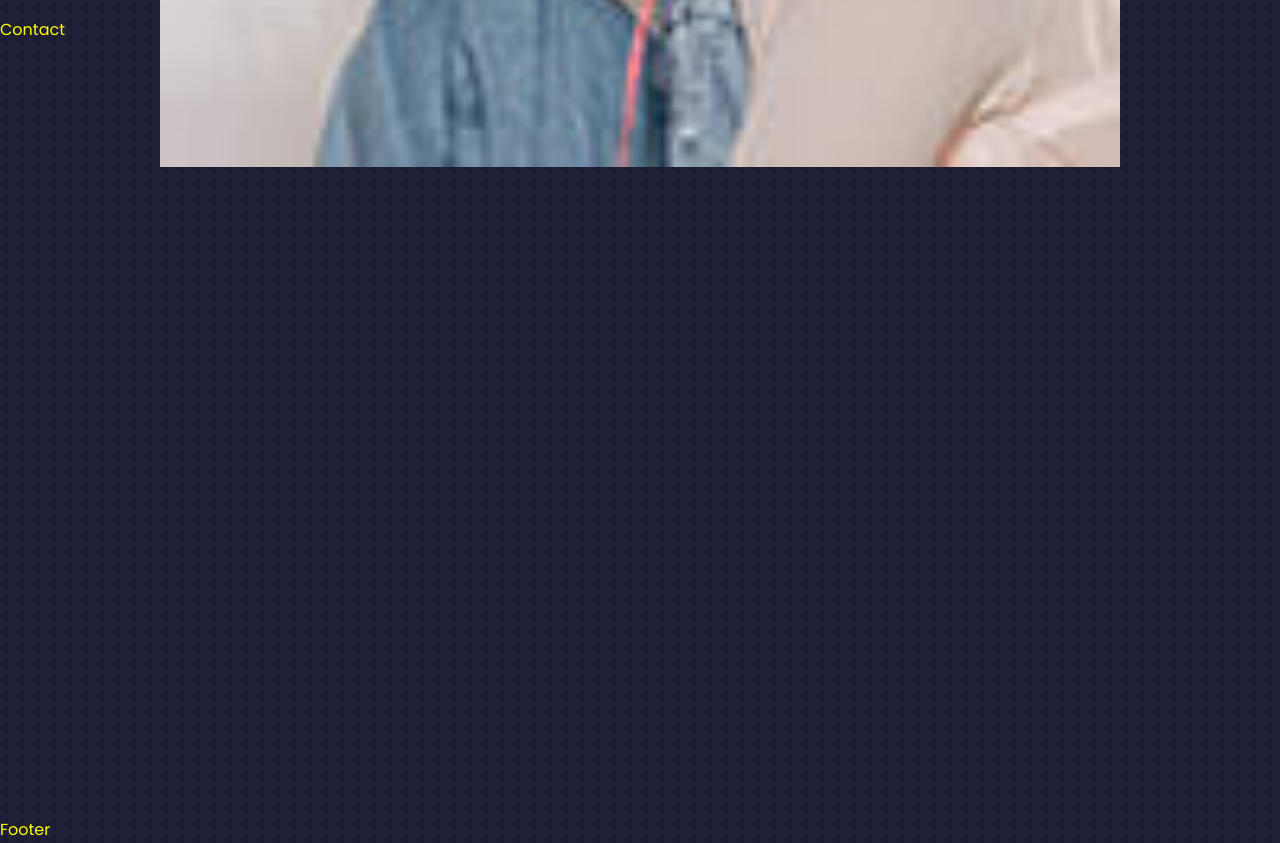
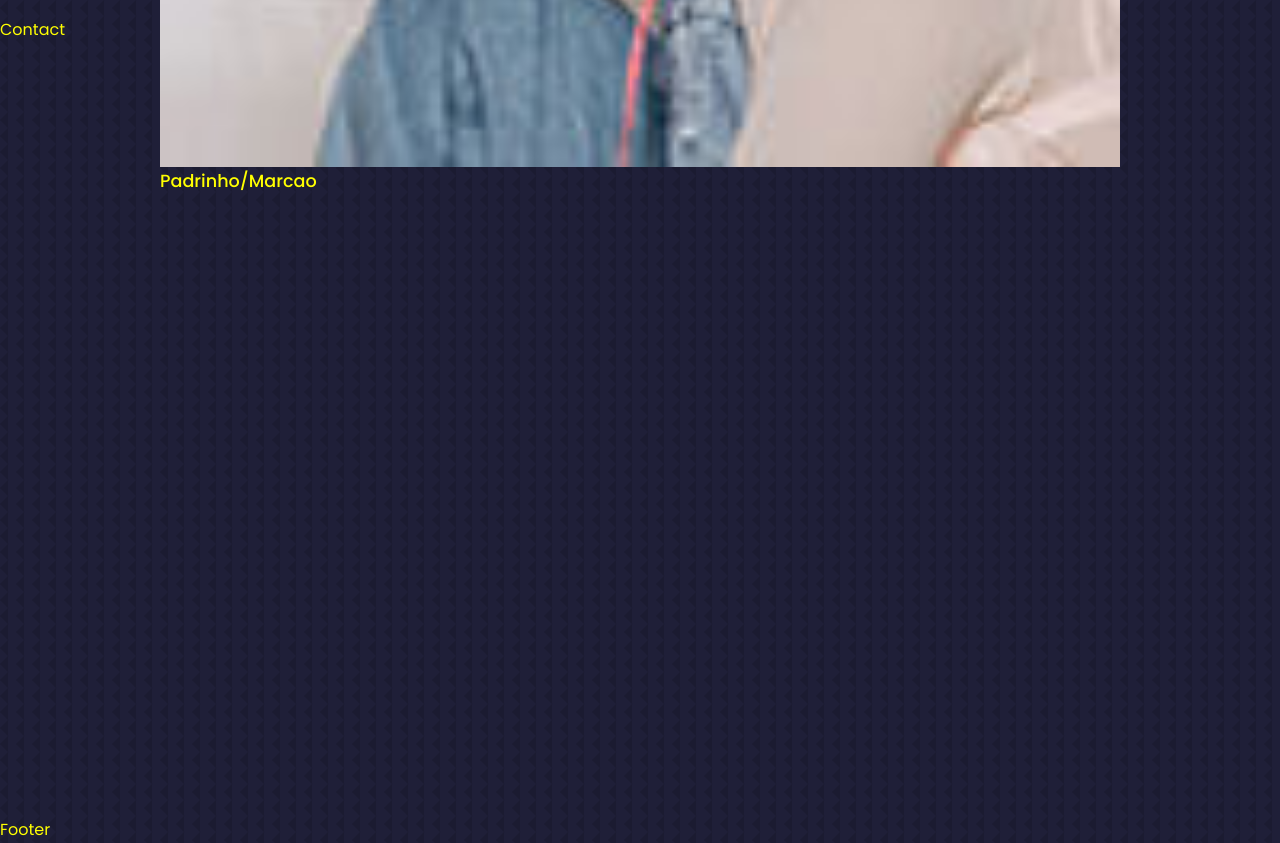
Before and after one commit to Jeremiah-Silva/jeremiah--portfolio, a React (Create React App) app: page / in a window 1280 px wide. Shown: the part 5552-6395 px from the top of the page. Built offline with nearby package versions, Linux system fonts and the light colour scheme.

Commit message:
Starting Testimonials

```diff
--- a/src/components/testimonials/Testimonials.jsx
+++ b/src/components/testimonials/Testimonials.jsx
@@ -12,11 +12,13 @@ const Testimonials = () => {
       <h2>Testimonials</h2>
 
       <div className="container testimonials__container">
-        <article className="testimonial"></article>
+        <article className="testimonial">
           <div className="client__avatar">
             <img src={AVTR1} alt='Avatar One' />
-
+            <h5>Padrinho/Marcao</h5>
+            <small className='client_review'></small>
           </div>
+          </article>
       </div>
       </section>
   )
```
